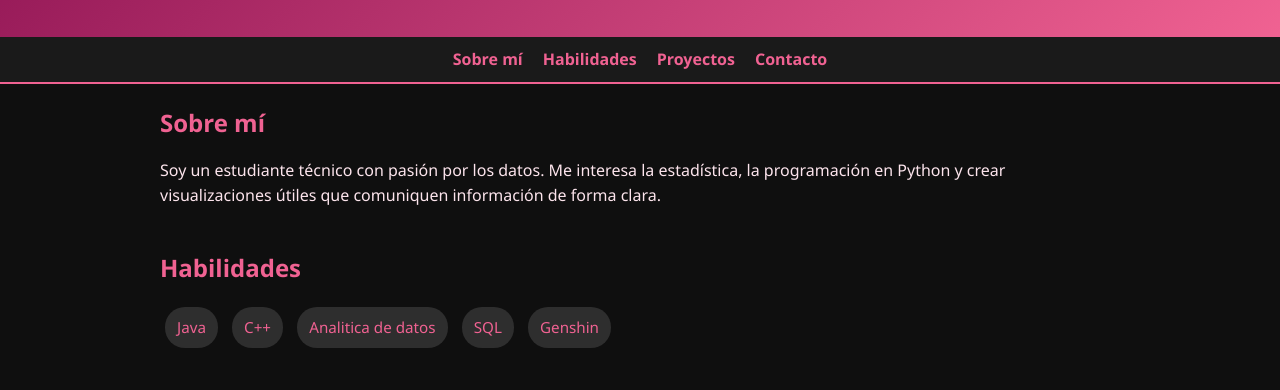
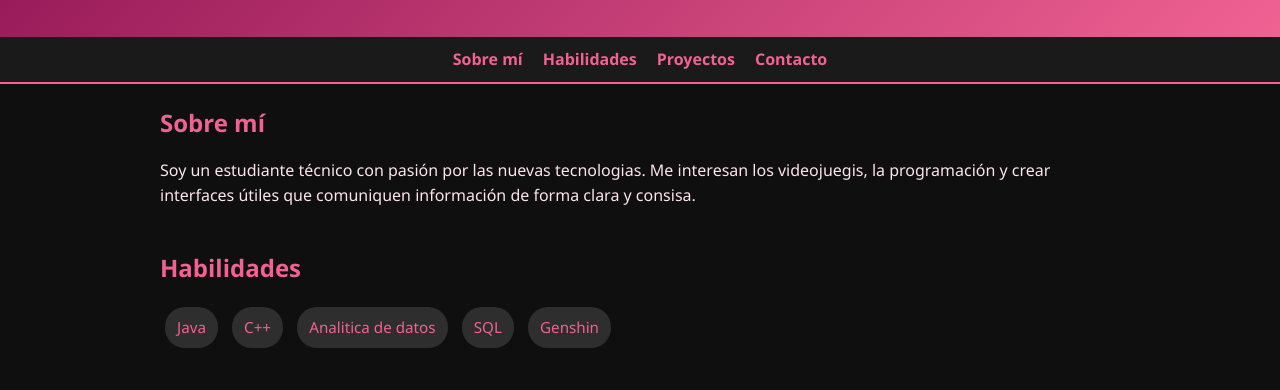
Before and after one commit to Sam0713xd/Portaf, a plain HTML site: page index.html in a window 1280 px wide. Shown: the part 255-645 px from the top of the page. Drawn offline with Linux system fonts and the light colour scheme.

Commit message:
Update index.html

```diff
--- a/index.html
+++ b/index.html
@@ -27,7 +27,7 @@
   <main>
     <section id="about" class="section">
       <h2>Sobre mí</h2>
-      <p>Soy un estudiante técnico con pasión por los datos. Me interesa la estadística, la programación en Python y crear visualizaciones útiles que comuniquen información de forma clara.</p>
+      <p>Soy un estudiante técnico con pasión por las nuevas tecnologias. Me interesan los videojuegis, la programación y crear interfaces útiles que comuniquen información de forma clara y consisa.</p>
     </section>
 
     <section id="skills" class="section">
```
